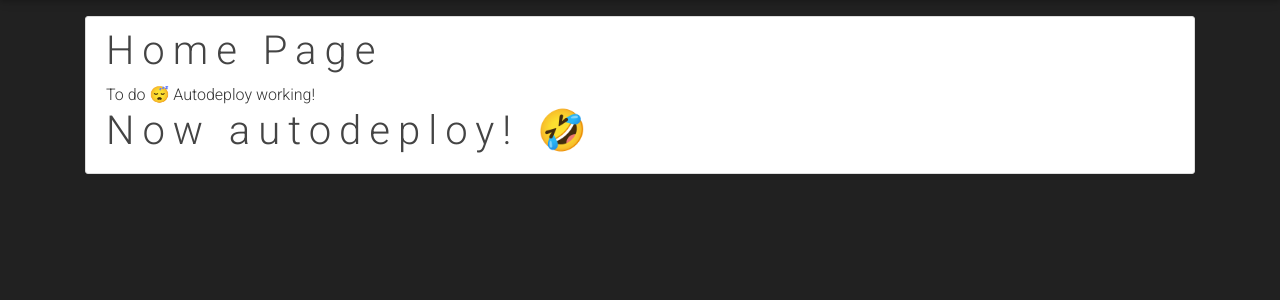
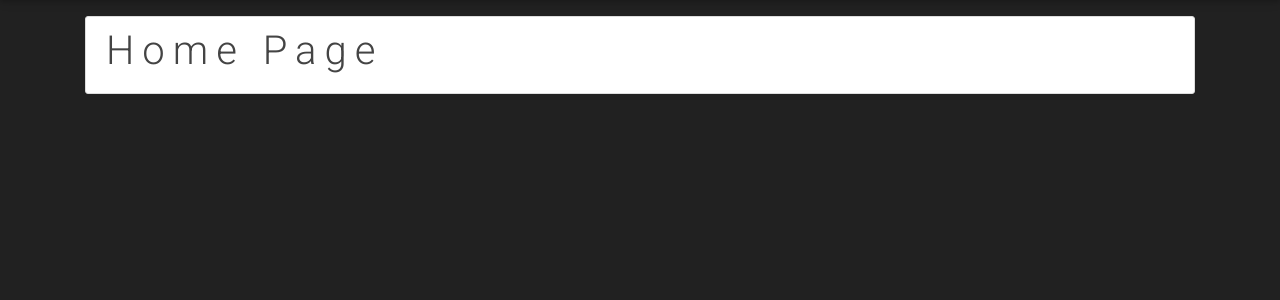
Before and after one commit to viperML/flaskapp, a Flask app: page / in a window 1280 px wide. Shown: the part 64-364 px from the top of the page. Run offline with Flask 2, Linux system fonts and the light colour scheme; some libraries are stand-ins or nearby versions.

Commit message:
Final autodeploy test

```diff
--- a/flask/portfolio/templates/home.html
+++ b/flask/portfolio/templates/home.html
@@ -2,8 +2,5 @@
 {% block content %}
 <div class='content-section'>
     <h1>Home Page</h1>
-    To do 😴
-    Autodeploy working!
-    <h1>Now autodeploy! 🤣</h1>
 </div>
 {% endblock content %}
```
